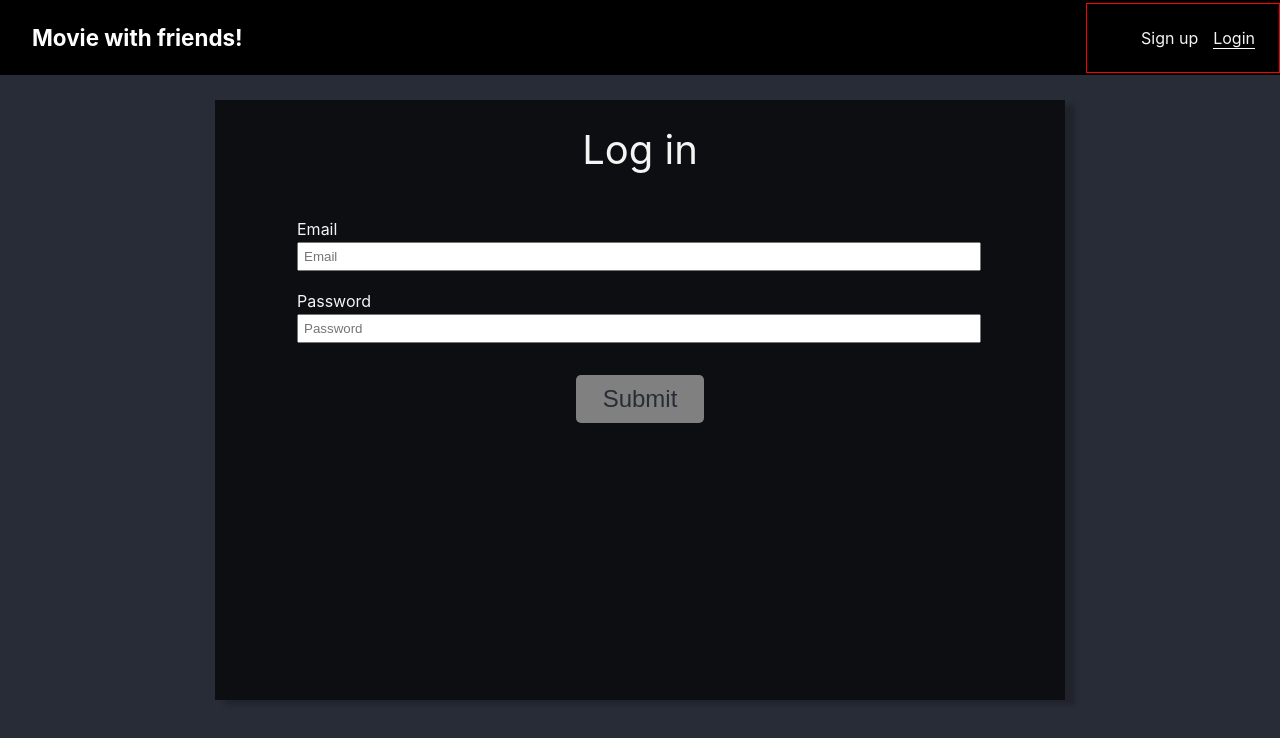
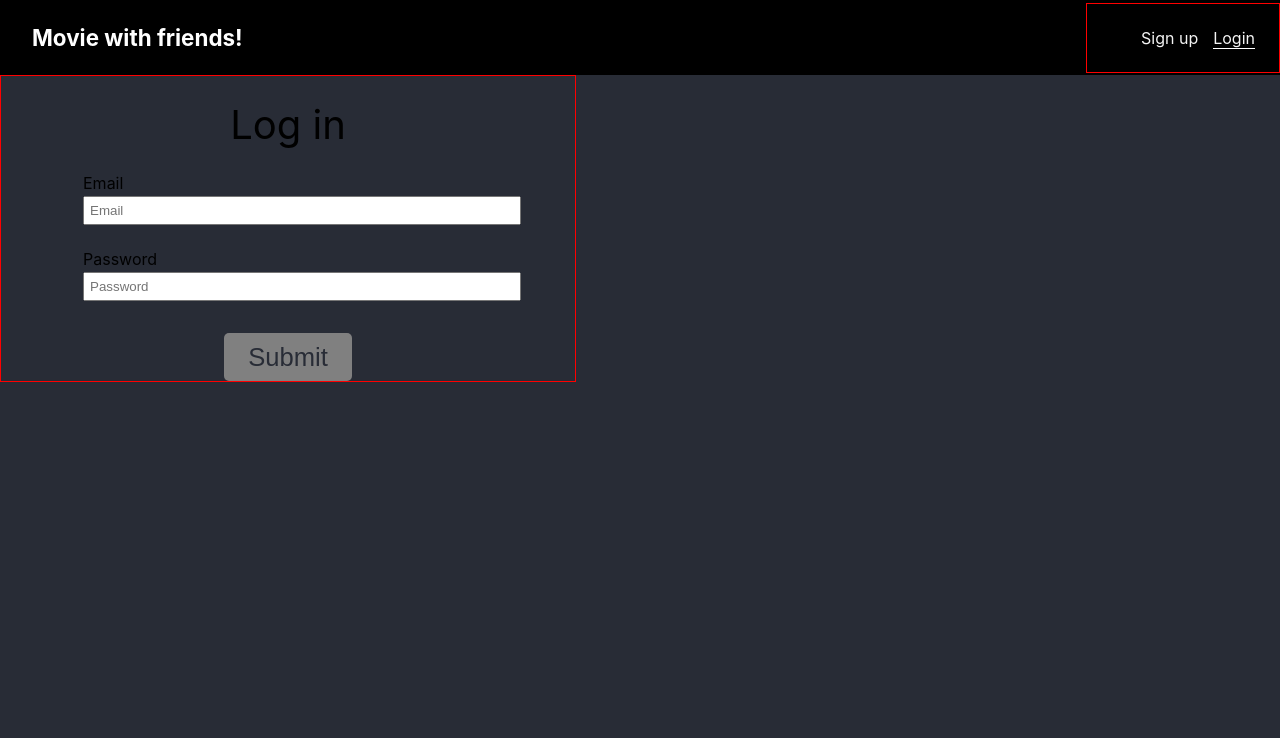
Before and after one commit to Steven2120/fullstack-mern-movie-with-friends, a React (Create React App) app in the folder auth-frontend/: page /login in a window 1280 px wide. Shown: the top 738 px of the page. Built offline with nearby package versions, Linux system fonts and the light colour scheme.

Commit message:
continued to modify signup UI. Will be adding timeout functions for errors rendered on inputs

```diff
--- a/auth-frontend/src/components/Login/Login.css
+++ b/auth-frontend/src/components/Login/Login.css
@@ -1,3 +1,9 @@
+.login__container {
+    width: 45%;
+    height: 60%;
+    border: 1px solid red;
+}
+
 .login__input {
     outline: none;
 }
--- a/auth-frontend/src/components/Login/Login.js
+++ b/auth-frontend/src/components/Login/Login.js
@@ -129,11 +129,11 @@ export class Login extends Component {
 
     //returns the following jsx
     return (
-      <div className="container">
+      <div className="login__container">
         <div className="form-text">Log in</div>
 
         <div className="form-div">
-          <form className="form" onSubmit={this.handleOnSubmit}>
+          <form className="form__login" onSubmit={this.handleOnSubmit}>
             <div className="form-group-block">
               <div className="block-container">
                 <label htmlFor="email">Email</label>
--- a/auth-frontend/src/components/Signup/Signup.css
+++ b/auth-frontend/src/components/Signup/Signup.css
@@ -1,9 +1,9 @@
 body {
     background-color: #282c36;
   }
-  .container {
-    width: 850px;
-    height: 600px;
+  .signup__container {
+    width: 45%;
+    height: 60%;
     background-color: rgba(0, 0, 0, 0.678);
     box-shadow: 10px 5px 5px rgba(0, 0, 0, 0.2);
     position: absolute;
@@ -16,10 +16,11 @@ body {
   }
   .form-text {
     text-align: center;
-    margin: 25px 25px;
+    margin: 1.5rem 1.5rem;
     font-size: 40px;
   }
-  .form-div {
+  .form-div-signup {
+    border: 1px solid red;
     display: flex;
     justify-content: center;
   }
@@ -27,7 +28,7 @@ body {
     display: flex;
     justify-content: space-evenly;
   }
-  .form {
+  .form__signup {
     width: 100%;
   }
   .form-group-inline .inline-container {
@@ -44,11 +45,12 @@ body {
   .form-group-block {
     margin-left: 82px;
     margin-top: 20px;
+
   }
   .block-container label {
     display: block;
     margin-bottom: 3px;
-    margin-top: 20px;
+    margin-top: 1.5rem;
   }
   .form-group-block .block-container input {
     padding: 5px 5px;
@@ -60,15 +62,16 @@ body {
     margin-top: 2%;
   }
   .button-container > button {
-    padding: 10px 10px;
     border: none;
     background-color: black;
     color: #f4f4f4;
-    font-size: 25px;
+    font-size: 1.6em;
     cursor: pointer;
   }
   .button-container button:disabled {
     background-color: grey;
+    font-size: 1.6em;
+
   }
   .errorMessage {
     font-size: 1em;
--- a/auth-frontend/src/components/Signup/Signup.js
+++ b/auth-frontend/src/components/Signup/Signup.js
@@ -258,15 +258,16 @@ export class Signup extends Component {
     } = this.state;
 
     return (
-      <div className="container">
+      <div className="signup__container">
         <div className="form-text">Sign up</div>
 
-        <div className="form-div">
-          <form className="form" onSubmit={this.handleOnSubmit}>
+        <div className="form-div-signup">
+          <form className="form__signup" onSubmit={this.handleOnSubmit}>
             <div className="form-group-inline">
               <div className="inline-container">
                 <label htmlFor="firstName">First Name</label>
                 <input
+                  className="signup__input"
                   type="text"
                   id="firstName"
                   value={firstName}
@@ -285,6 +286,7 @@ export class Signup extends Component {
               <div className="inline-container">
                 <label htmlFor="lastName">Last Name</label>
                 <input
+                  className="signup__input"
                   type="text"
                   id="lastName"
                   value={lastName}
@@ -304,6 +306,7 @@ export class Signup extends Component {
               <div className="block-container">
                 <label htmlFor="email">Email</label>
                 <input
+                  className="signup__input"
                   type="text"
                   id="email"
                   value={email}
@@ -321,6 +324,7 @@ export class Signup extends Component {
               <div className="block-container">
                 <label htmlFor="username">Username</label>
                 <input
+                  className="signup__input"
                   type="text"
                   id="username"
                   value={username}
@@ -340,6 +344,7 @@ export class Signup extends Component {
               <div className="block-container">
                 <label htmlFor="password">Password</label>
                 <input
+                  className="signup__input"
                   type="text"
                   id="password"
                   value={password}
@@ -359,6 +364,7 @@ export class Signup extends Component {
               <div className="block-container">
                 <label htmlFor="confirmPassword">Confirm Password</label>
                 <input
+                  className="signup__input"
                   type="text"
                   id="confirmPassword"
                   value={confirmPassword}
```
